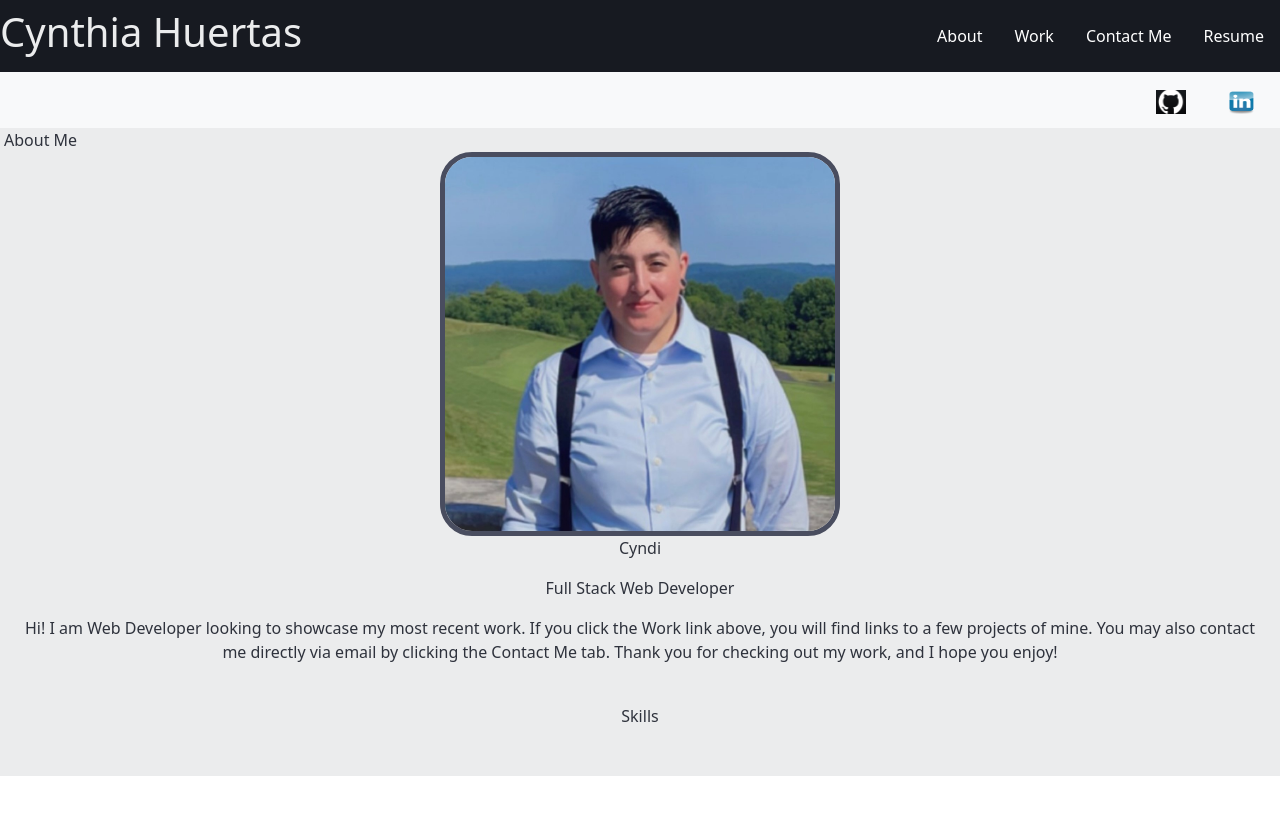
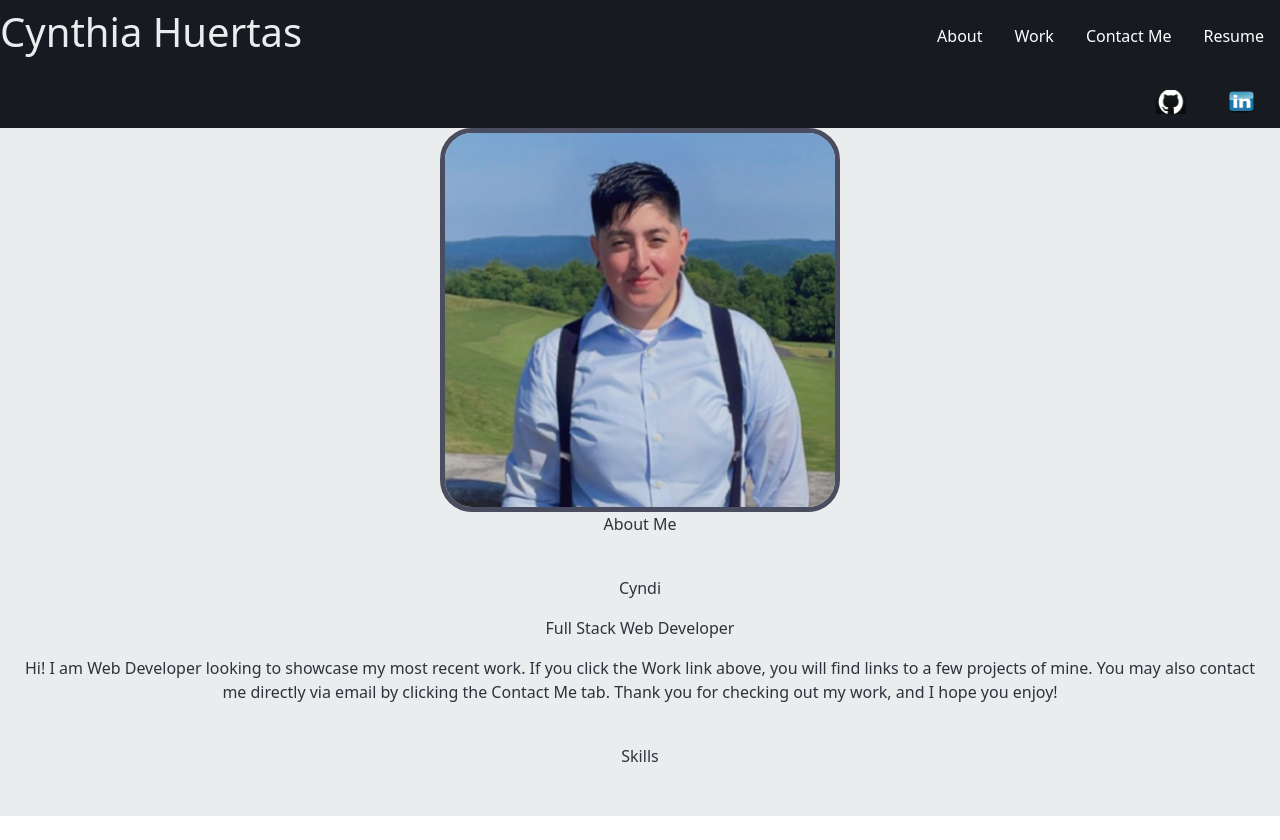
Before and after one commit to CyndiHue/HuertasCPortfolio, a React (Vite) app: page / in a window 1280 px wide. Before the commit the page ends 800 px from the top, so only its background shows below. Built offline with nearby package versions, Linux system fonts and the light colour scheme.

Commit message:
footer removed, added nav links to navbar for github and linkedin

```diff
--- a/src/App.css
+++ b/src/App.css
@@ -9,7 +9,10 @@
     background-color: #171A21;
     color: #EBECED
 }
-
+.footer {
+    background-color: #171A21;
+    color: #EBECED
+}
 .profile {
     border-style: solid;
     border-width: 5px;
--- a/src/components/Footer.jsx
+++ b/src/components/Footer.jsx
@@ -5,18 +5,7 @@ import linkedInLogo from '../assets/linkedInLogo.jpg'
 function Footer() {
     return (
    <>
-  <nav className="row navbar bg-body-tertiary">
-  <div className="container  d-flex justify-content-end">
-    <a className="navbar-brand" href="https://github.com/CyndiCodes">
-      <img src={gitHubLogo} alt="" width="30" height="24"></img>
-    </a>
 
-    <a className="navbar-brand mx-4" href="https://www.linkedin.com/in/cyndi-codes-090498288/">
-      <img src={linkedInLogo} alt="" width="30" height="24"></img>
-    </a>
-
-  </div>
-</nav>
    </>
   );
 }
--- a/src/components/Navbar.jsx
+++ b/src/components/Navbar.jsx
@@ -1,4 +1,7 @@
 import { Link, useLocation } from 'react-router-dom';
+import gitHubLogo from '../assets/gitHubLogo.jpg'
+import linkedInLogo from '../assets/linkedInLogo.jpg'
+
 
 function Navbar() {
   const currentPage = useLocation().pathname;
@@ -18,6 +21,7 @@ function Navbar() {
   };
 
   return (
+    <>
     <ul className="nav navbar">
       <h1>Cynthia Huertas</h1>
       <li className="nav-item ms-auto">
@@ -56,7 +60,21 @@ function Navbar() {
           Resume
         </Link>
       </li>
+
     </ul>
+    <nav className="row navbar ">
+  <div className="container  d-flex justify-content-end">
+    <a className="navbar-brand" href="https://github.com/CyndiCodes">
+      <img src={gitHubLogo} alt="" width="30" height="24"></img>
+    </a>
+
+    <a className="navbar-brand mx-4" href="https://www.linkedin.com/in/cyndi-codes-090498288/">
+      <img src={linkedInLogo} alt="" width="30" height="24"></img>
+    </a>
+
+  </div>
+</nav>
+    </>
   );
 }
 export default Navbar;
--- a/src/pages/About.jsx
+++ b/src/pages/About.jsx
@@ -4,9 +4,13 @@ export default function About() {
     return (
         <>
 
-        <div className="text-center">
-      <div className="row">About Me</div>
+    <div className="text-center">
       <img src={profilePic} className="row profile rounded-5 mx-auto" alt="" style={{ width: "400px" }}></img>
+      <div className="row mb-4">
+        <p>About Me
+        </p>
+
+        </div>
       <div className="row mb-4">
         <p>Cyndi</p>
         <p>Full Stack Web Developer</p>
```
